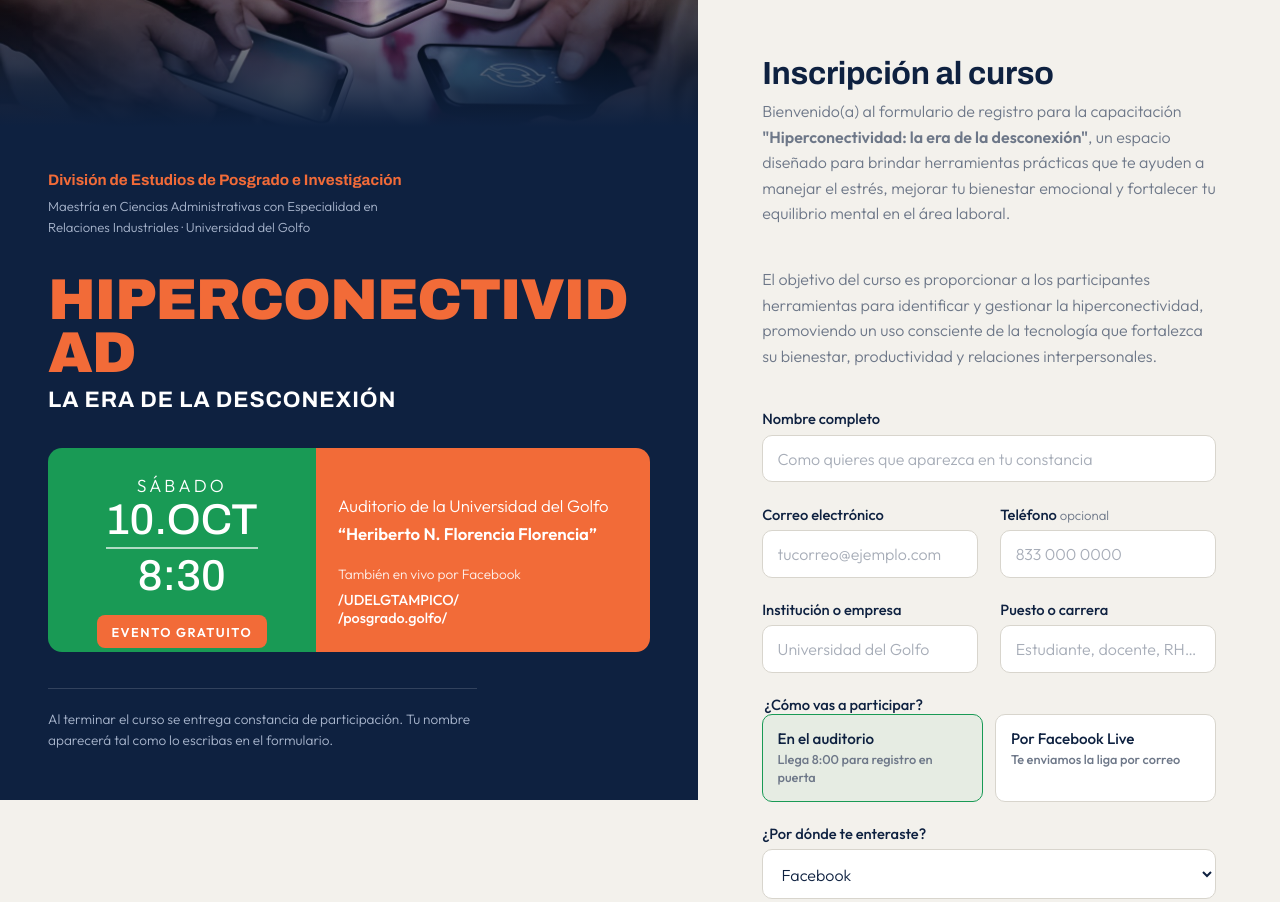
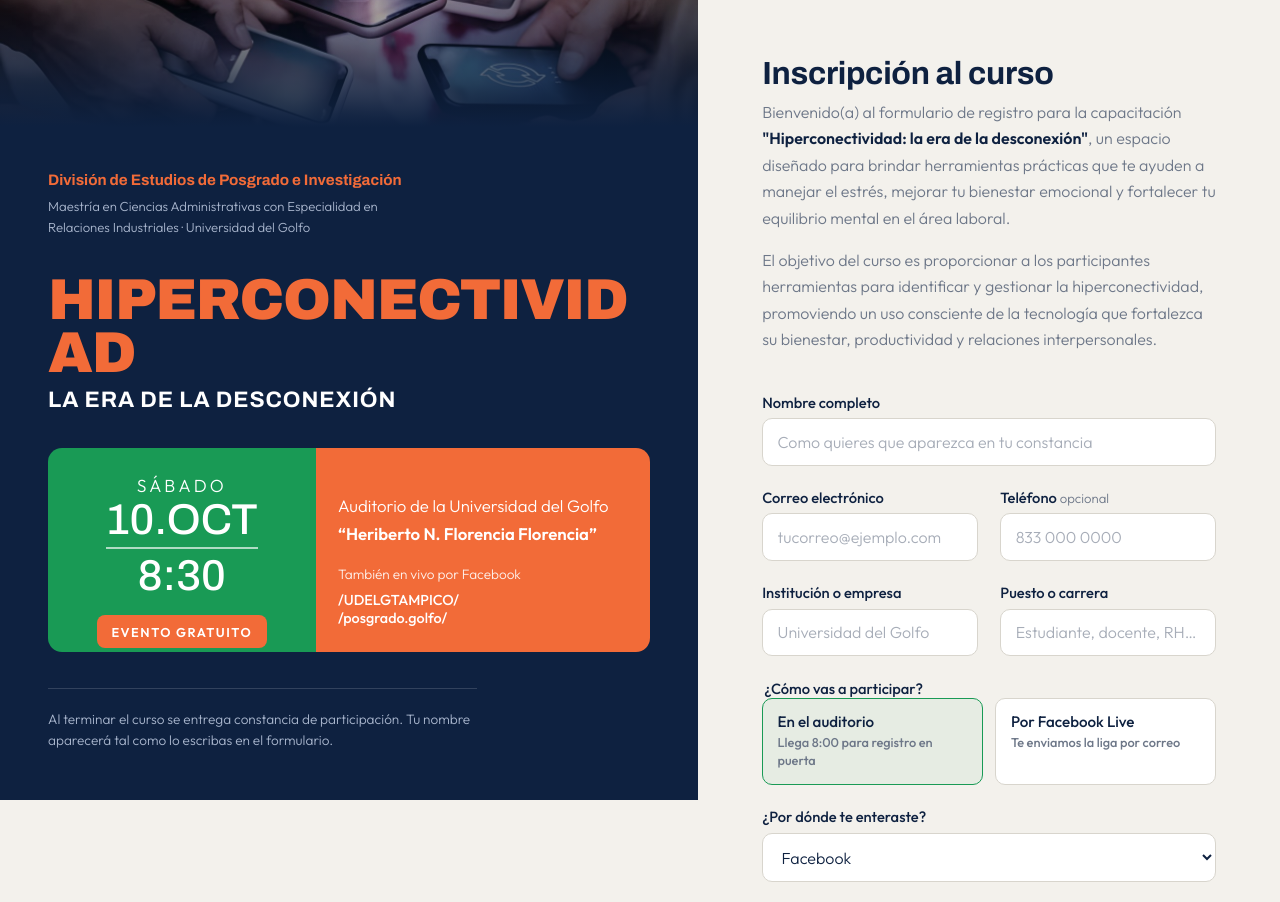
Before and after one commit to Streetmk/registro-hiperconectividad-, a plain HTML site: page index.html in a window 1280 px wide. Shown: the top 902 px of the page. Drawn offline with Linux system fonts and the light colour scheme.

Commit message:
Update estilos.css

```diff
--- a/estilos.css
+++ b/estilos.css
@@ -239,11 +239,20 @@ body {
 }
 
 .registro__intro p {
-  margin: 0 0 2.5rem;
+  margin: 0 0 1rem;
   color: var(--gris);
   font-size: 1rem;
-  line-height: 1.6;
-  max-width: 52ch;
+  line-height: 1.65;
+  max-width: 62ch;
+}
+
+.registro__intro p strong {
+  color: var(--tinta);
+  font-weight: 600;
+}
+
+.registro__intro p:last-of-type {
+  margin-bottom: 2.5rem;
 }
 
 .form {
```
